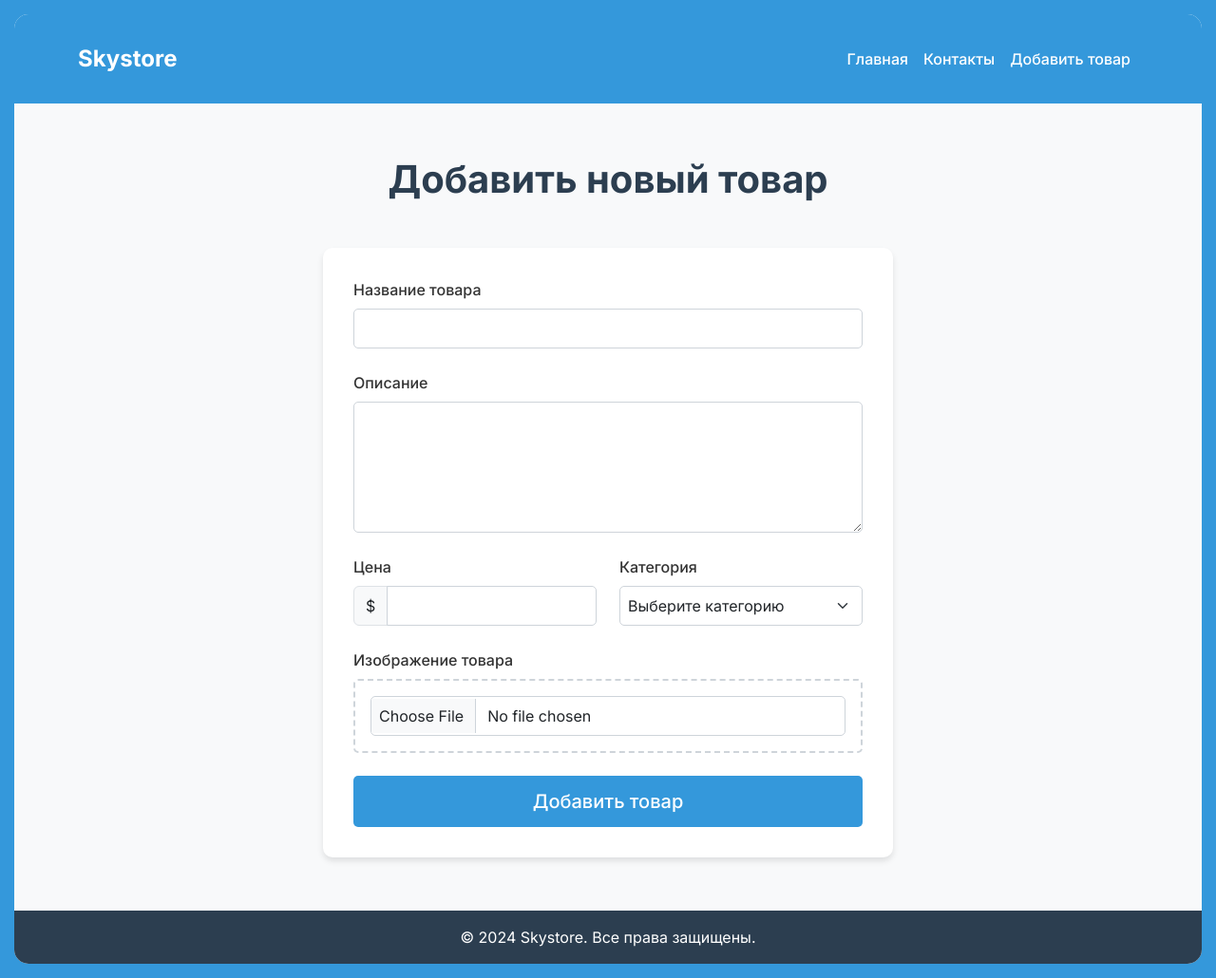
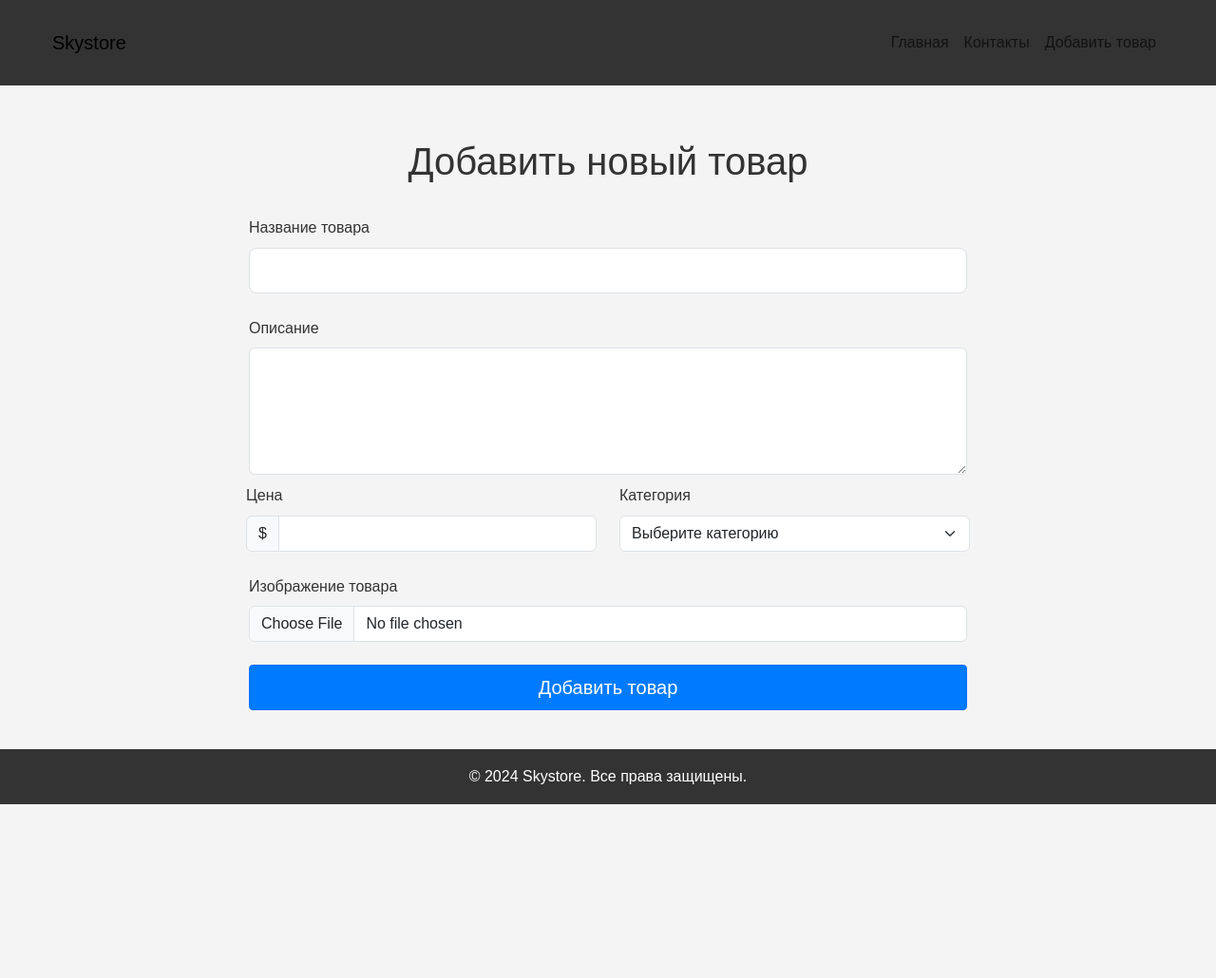
Before and after one commit to DaryaAgafonova/homework_22, a Django app: page /add-product/ in a window 1280 px wide. Shown: the whole page at 95% size. After the commit the page ends 847 px from the top, so only its background shows below. Run offline with Django 5.2, Linux system fonts and the light colour scheme; data comes from the database, SQL or seed files in the repository.

Commit message:
FBV и CBV

```diff
--- a/catalog/models.py
+++ b/catalog/models.py
@@ -3,9 +3,6 @@ from django.db import models
 class Category(models.Model):
     name = models.CharField(max_length=100)
     description = models.TextField(blank=True)
-
-    class Meta:
-        verbose_name_plural = 'Categories'
 
     def __str__(self):
         return self.name
--- a/catalog/static/catalog/css/style.css
+++ b/catalog/static/catalog/css/style.css
@@ -1,123 +1,106 @@
-:root {
-    --primary-color: #3498db;
-    --secondary-color: #2c3e50;
-    --background-color: #f8f9fa;
-    --text-color: #333;
-    --light-text-color: #6c757d;
-    --border-color: #3498db;
+/* Основные стили и сброс */
+* {
+    margin: 0;
+    padding: 0;
+    box-sizing: border-box;
+}
+
+html, body {
+    height: 100%;
 }
 
 body {
-    font-family: 'Inter', sans-serif;
-    color: var(--text-color);
-    background-color: var(--border-color);
-    min-height: 100vh;
     display: flex;
     flex-direction: column;
+    min-height: 100vh;
+    font-family: Arial, sans-serif;
+    line-height: 1.6;
+    background-color: #f4f4f4;
+    color: #333;
+}
+
+/* Контейнер */
+.container {
+    max-width: 1200px;
+    margin: 0 auto;
+    padding: 0 15px;
+}
+
+/* Шапка */
+header {
+    background-color: #333;
+    color: #fff;
+    padding: 1rem 0;
+}
+
+.header-content {
+    display: flex;
+    justify-content: space-between;
+    align-items: center;
+}
+
+.brand {
+    font-size: 1.5rem;
+    font-weight: bold;
+    color: #fff;
+    text-decoration: none;
+}
+
+.nav-links {
+    display: flex;
+    gap: 1rem;
+}
+
+.nav-links a {
+    color: #fff;
+    text-decoration: none;
+}
+
+/* Основной контент */
+main {
+    flex: 1 0 auto;
+    padding: 2rem 0;
+}
+
+.page-title {
+    text-align: center;
+    margin-bottom: 2rem;
+    color: #333;
+}
+
+/* Сетка товаров */
+.row {
+    display: flex;
+    flex-wrap: wrap;
+    margin: -15px;
+}
+
+.col {
+    flex: 0 0 25%;
+    max-width: 25%;
     padding: 15px;
 }
 
-.site-wrapper {
+/* Карточка товара */
+.card {
+    background: #fff;
+    border-radius: 8px;
+    overflow: hidden;
+    box-shadow: 0 2px 5px rgba(0,0,0,0.1);
+    height: 100%;
     display: flex;
     flex-direction: column;
-    min-height: calc(100vh - 30px);
-    background-color: var(--background-color);
-    border-radius: 15px;
+}
+
+.product-image-container {
+    height: 200px;
     overflow: hidden;
 }
 
-.site-header {
-    background-color: var(--primary-color);
-    padding: 1rem 0;
-}
-
-.navbar-brand {
-    color: white !important;
-    font-weight: 700;
-    font-size: 1.5rem;
-}
-
-.navbar-nav .nav-link {
-    color: white !important;
-    font-weight: 500;
-    padding: 0.5rem 1rem;
-    transition: all 0.3s ease;
-}
-
-.navbar-nav .nav-link:hover {
-    background-color: rgba(255, 255, 255, 0.1);
-    border-radius: 5px;
-}
-
-.site-main {
-    flex-grow: 1;
-    padding: 2rem 0;
-}
-
-.site-footer {
-    background-color: var(--secondary-color);
-    color: white;
-    padding: 1rem 0;
-    margin-top: auto;
-}
-
-h1 {
-    font-size: 2.5rem;
-    font-weight: 700;
-    color: var(--secondary-color);
-    text-align: center;
-    margin-bottom: 2rem;
-}
-
-/* Стили для сетки продуктов */
-.product-grid {
-    display: flex;
-    flex-wrap: wrap;
-    justify-content: center;
-    gap: 20px;
-    max-width: 1200px;
-    margin: 0 auto;
-}
-
-.product-item {
-    width: calc(25% - 20px);
-    min-width: 200px;
-    max-width: 300px;
-}
-
-.product-card {
-    height: 100%;
-    border: none;
-    border-radius: 10px;
-    overflow: hidden;
-    transition: all 0.3s ease;
-    display: flex;
-    flex-direction: column;
-    background: white;
-    box-shadow: 0 4px 6px rgba(0,0,0,0.1);
-}
-
-.product-card:hover {
-    transform: translateY(-5px);
-    box-shadow: 0 6px 12px rgba(0,0,0,0.15);
-}
-
-.product-image-container {
-    position: relative;
-    width: 100%;
-    padding-bottom: 75%; /* 4:3 Aspect Ratio */
-    overflow: hidden;
-    background: #f8f9fa;
-}
-
 .product-image {
-    position: absolute;
-    top: 0;
-    left: 0;
     width: 100%;
     height: 100%;
-    object-fit: contain;
-    padding: 10px;
+    object-fit: cover;
 }
 
 .card-body {
@@ -128,163 +111,108 @@ h1 {
 }
 
 .card-title {
-    font-size: 1.1rem;
-    font-weight: 600;
+    font-size: 1.25rem;
     margin-bottom: 0.5rem;
 }
 
 .card-text {
-    font-size: 0.9rem;
-    color: var(--light-text-color);
+    color: #666;
     margin-bottom: 1rem;
-    flex-grow: 1;
 }
 
 .price {
-    font-size: 1.2rem;
-    font-weight: 700;
-    color: var(--primary-color);
-    margin-bottom: 0.5rem;
+    font-weight: bold;
+    color: #007bff;
+    margin-bottom: 1rem;
 }
 
-.btn-primary {
-    background-color: var(--primary-color);
-    border: none;
-    padding: 0.75rem 1.5rem;
-    border-radius: 5px;
-    font-weight: 500;
-    transition: all 0.3s ease;
-}
-
-.btn-primary:hover {
-    background-color: var(--secondary-color);
-    transform: translateY(-2px);
-    box-shadow: 0 5px 15px rgba(0,0,0,0.1);
-}
-
-/* Стили для формы добавления товара */
-.add-product-form {
-    background: white;
-    padding: 2rem;
-    border-radius: 10px;
-    box-shadow: 0 4px 6px rgba(0,0,0,0.1);
-    max-width: 600px;
-    margin: 0 auto;
-}
-
-.form-label {
-    font-weight: 500;
-    margin-bottom: 0.5rem;
-}
-
-.form-control, .form-select {
-    border: 1px solid #ced4da;
-    border-radius: 5px;
-    padding: 0.5rem;
-    font-size: 1rem;
-}
-
-.form-control:focus, .form-select:focus {
-    border-color: var(--primary-color);
-    box-shadow: 0 0 0 0.2rem rgba(52, 152, 219, 0.25);
-}
-
-.image-upload-container {
-    border: 2px dashed #ced4da;
-    border-radius: 5px;
-    padding: 1rem;
+.btn {
+    display: inline-block;
+    padding: 0.5rem 1rem;
+    background-color: #007bff;
+    color: #fff;
+    text-decoration: none;
+    border-radius: 4px;
+    transition: background-color 0.3s;
     text-align: center;
 }
 
-.image-preview {
-    margin-top: 1rem;
-    max-width: 100%;
-}
-
-.image-preview img {
-    max-width: 100%;
-    height: auto;
-    border-radius: 5px;
+.btn:hover {
+    background-color: #0056b3;
 }
 
 /* Пагинация */
 .pagination {
+    display: flex;
+    justify-content: center;
+    list-style: none;
     margin-top: 2rem;
 }
 
+.page-item {
+    margin: 0 0.25rem;
+}
+
 .page-link {
-    color: var(--primary-color);
-    border-color: var(--primary-color);
+    display: block;
+    padding: 0.5rem 0.75rem;
+    color: #007bff;
+    background-color: #fff;
+    border: 1px solid #dee2e6;
+    border-radius: 4px;
+    text-decoration: none;
 }
 
 .page-item.active .page-link {
-    background-color: var(--primary-color);
-    border-color: var(--primary-color);
+    background-color: #007bff;
+    color: #fff;
+    border-color: #007bff;
+}
+
+.page-item.disabled .page-link {
+    color: #6c757d;
+    pointer-events: none;
+    background-color: #fff;
+    border-color: #dee2e6;
+}
+
+/* Футер */
+footer {
+    background-color: #333;
+    color: #fff;
+    text-align: center;
+    padding: 1rem 0;
+    margin-top: auto;
 }
 
 /* Адаптивность */
-@media (max-width: 1200px) {
-    .product-item {
-        width: calc(33.333% - 20px);
+@media (max-width: 992px) {
+    .col {
+        flex: 0 0 33.333%;
+        max-width: 33.333%;
     }
 }
 
-@media (max-width: 991.98px) {
-    .navbar-nav {
-        padding-top: 1rem;
+@media (max-width: 768px) {
+    .col {
+        flex: 0 0 50%;
+        max-width: 50%;
     }
 
-    .navbar-nav .nav-link {
-        padding: 0.5rem 0;
+    .header-content {
+        flex-direction: column;
+        gap: 1rem;
     }
 
-    .product-item {
-        width: calc(50% - 20px);
+    .nav-links {
+        flex-direction: column;
+        align-items: center;
     }
 }
 
-@media (max-width: 767.98px) {
-    body {
-        padding: 10px;
-    }
-
-    .site-wrapper {
-        min-height: calc(100vh - 20px);
-    }
-
-    .product-item {
-        width: calc(50% - 20px);
-        min-width: 150px;
-    }
-
-    .add-product-form {
-        padding: 1rem;
-    }
-
-    h1 {
-        font-size: 2rem;
+@media (max-width: 576px) {
+    .col {
+        flex: 0 0 100%;
+        max-width: 100%;
     }
 }
-
-@media (max-width: 575.98px) {
-    body {
-        padding: 5px;
-    }
-
-    .site-wrapper {
-        min-height: calc(100vh - 10px);
-    }
-
-    h1 {
-        font-size: 1.5rem;
-    }
-
-    .product-item {
-        width: 100%;
-        max-width: none;
-    }
-
-    .product-image-container {
-        padding-bottom: 66.67%; /* 3:2 Aspect Ratio */
-    }
-}
--- a/catalog/urls.py
+++ b/catalog/urls.py
@@ -1,9 +1,9 @@
 from django.urls import path
-from . import views
+from .views import HomeView, ProductDetailView, ProductCreateView, ContactsView
 
 urlpatterns = [
-    path('', views.home, name='home'),
-    path('contacts/', views.contacts, name='contacts'),
-    path('product/<int:pk>/', views.product_detail, name='product_detail'),
-    path('add-product/', views.add_product, name='add_product'),
+    path('', HomeView.as_view(), name='home'),
+    path('product/<int:pk>/', ProductDetailView.as_view(), name='product_detail'),
+    path('add-product/', ProductCreateView.as_view(), name='add_product'),
+    path('contacts/', ContactsView.as_view(), name='contacts'),
 ]
--- a/catalog/views.py
+++ b/catalog/views.py
@@ -1,39 +1,35 @@
-from django.shortcuts import render, redirect, get_object_or_404
-from django.contrib import messages
-from django.core.paginator import Paginator
+from django.views.generic import ListView, DetailView, CreateView, TemplateView
+from django.urls import reverse_lazy
 from .models import Product, Contact
 from .forms import ProductForm
 
-def home(request):
-    products_list = Product.objects.all()
-    paginator = Paginator(products_list, 6)  # Показывать 6 товаров на странице
-    page = request.GET.get('page')
-    products = paginator.get_page(page)
-    return render(request, 'catalog/home.html', {'products': products})
+class HomeView(ListView):
+    model = Product
+    template_name = 'catalog/home.html'
+    context_object_name = 'products'
 
-def contacts(request):
-    if request.method == 'POST':
+class ProductDetailView(DetailView):
+    model = Product
+    template_name = 'catalog/product_detail.html'
+    context_object_name = 'product'
+
+class ProductCreateView(CreateView):
+    model = Product
+    form_class = ProductForm
+    template_name = 'catalog/add_product.html'
+    success_url = reverse_lazy('home')
+
+class ContactsView(TemplateView):
+    template_name = 'catalog/contacts.html'
+
+    def get_context_data(self, **kwargs):
+        context = super().get_context_data(**kwargs)
+        context['contact_info'] = Contact.objects.first()
+        return context
+
+    def post(self, request, *args, **kwargs):
         name = request.POST.get('name')
         phone = request.POST.get('phone')
         message = request.POST.get('message')
         print(f'Новое сообщение: {name}, номер: {phone}. Оставил сообщение: {message}!')
-        messages.success(request, 'Ваше сообщение успешно отправлено!')
-        return redirect('contacts')
-
-    contact_info = Contact.objects.first()
-    return render(request, 'catalog/contacts.html', {'contact_info': contact_info})
-
-def product_detail(request, pk):
-    product = get_object_or_404(Product, pk=pk)
-    return render(request, 'catalog/product_detail.html', {'product': product})
-
-def add_product(request):
-    if request.method == 'POST':
-        form = ProductForm(request.POST, request.FILES)
-        if form.is_valid():
-            form.save()
-            messages.success(request, 'Товар успешно добавлен!')
-            return redirect('home')
-    else:
-        form = ProductForm()
-    return render(request, 'catalog/add_product.html', {'form': form})
+        return self.get(request, *args, **kwargs)
--- a/skystore/urls.py
+++ b/skystore/urls.py
@@ -6,6 +6,7 @@ from django.conf.urls.static import static
 urlpatterns = [
     path('admin/', admin.site.urls),
     path('', include('catalog.urls')),
+    path('blog/', include('blog.urls')),
 ]
 
 if settings.DEBUG:
```
Also changed, not shown: skystore/settings.py (+14 -1 lines), catalog/migrations/0002_alter_contact_address.py (added).
